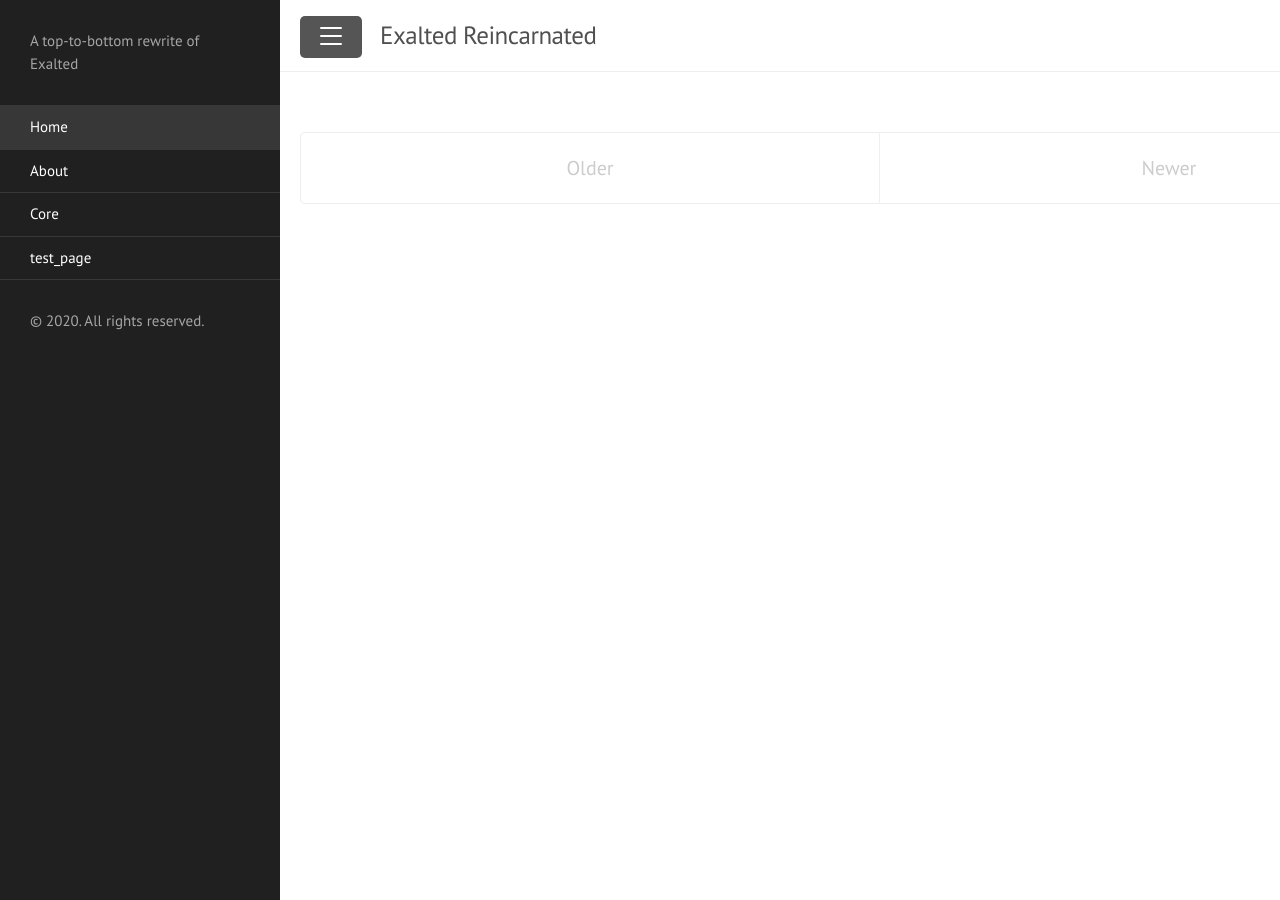
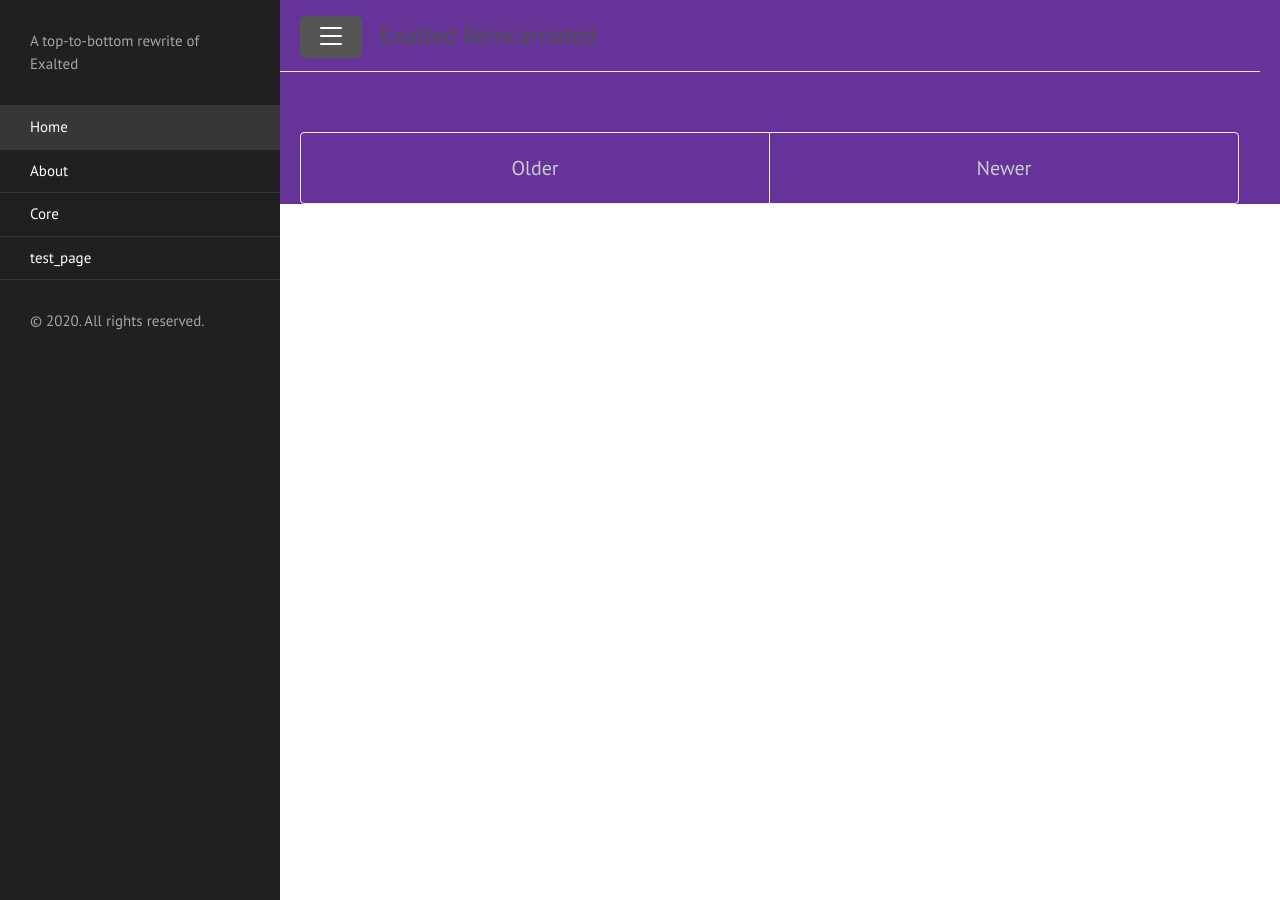
Before and after one commit to Dragonmystic707/exalted-reincarnated, a Jekyll site: the page built from docs/index.html, in a window 1280 px wide. Built offline with Jekyll 4.4.1, drawn with Linux system fonts in a browser that asks for light colours; the list of posts is cut into pages by our own code.

Commit message:
Rebeccapurple

```diff
--- a/docs/public/css/lanyon.css
+++ b/docs/public/css/lanyon.css
@@ -295,9 +295,9 @@
       -ms-transform: translateX(14rem);
           transform: translateX(14rem);
 }
-#sidebar-checkbox:checked ~ .wrap.container {
+#sidebar-checkbox:checked ~ .wrap {
   padding-right: 15rem;
-  background-color: red;
+  background-color: rebeccapurple;
 }
 
 /*
```
